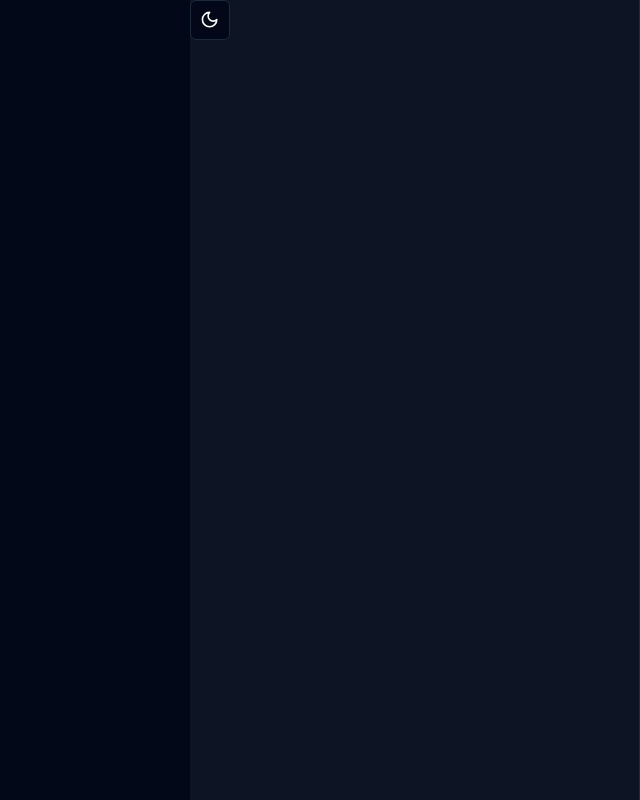
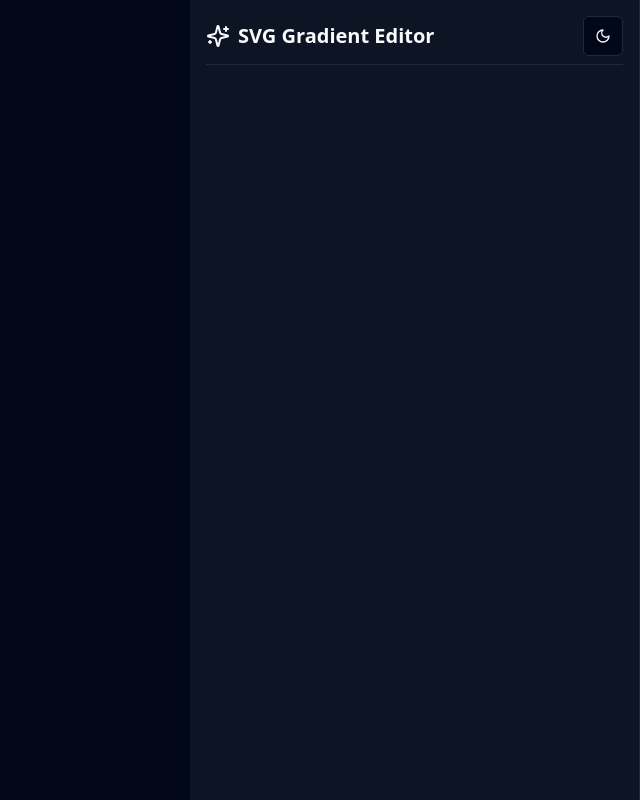
Before and after one commit to afternoon2/svg-gradient-editor, a React (Vite) app: page / in a window 1280 px wide. Shown: the whole page, without its empty margins (640-1280 px from the left). Built offline with nearby package versions, Linux system fonts and the light colour scheme; the HTML template or start-up script is replaced by a standard one.

Commit message:
wip: aside component

```diff
--- a/package.json
+++ b/package.json
@@ -5,6 +5,7 @@
   "homepage": "https://afternoon2.github.io/svg-gradient-editor",
   "dependencies": {
     "@radix-ui/react-dropdown-menu": "^2.1.1",
+    "@radix-ui/react-separator": "^1.1.0",
     "@radix-ui/react-slot": "^1.1.0",
     "chroma-js": "^3.0.0",
     "class-variance-authority": "^0.7.0",
--- a/src/App.tsx
+++ b/src/App.tsx
@@ -1,17 +1,20 @@
 import { ThemeProvider } from "@/components/theme-provider";
-import { ModeToggle } from "./components/mode-toggle";
 import ListContextProvider from "./state/list";
+import Container from "@/components/container";
+import Aside from "@/components/aside";
+import { Separator } from "@/components/ui/separator";
 
 function App() {
   return (
     <ThemeProvider defaultTheme="dark" storageKey="vite-ui-theme">
       <ListContextProvider>
-        <div className="grid min-h-screen w-full grid-cols-[1fr_220px] md:grid-cols-[1fr_220px] lg:grid-cols-[1fr_280px] xl:grid-cols-[1fr_450px]">
+        <Container>
           <main className="flex flex-col"></main>
-          <aside className="hidden border-r bg-muted/40 md:block">
-            <ModeToggle />
-          </aside>
-        </div>
+          <Aside>
+            <Aside.Header />
+            <Separator />
+          </Aside>
+        </Container>
       </ListContextProvider>
     </ThemeProvider>
   );
--- /dev/null
+++ b/src/components/aside.tsx
@@ -0,0 +1,24 @@
+import { SparklesIcon } from "lucide-react";
+import { FC, PropsWithChildren } from "react";
+import { TypographyH4 } from "./ui/typography-h4";
+import { ModeToggle } from "./mode-toggle";
+
+const Header: FC = () => (
+  <header className="w-full pb-2 flex items-center justify-between">
+    <div className="flex items-center">
+      <SparklesIcon className="h-6 w-6" />
+      <TypographyH4 className="pl-2">SVG Gradient Editor</TypographyH4>
+    </div>
+    <ModeToggle />
+  </header>
+);
+
+const Aside: FC<PropsWithChildren> & { Header: FC } = ({ children }) => (
+  <aside className="hidden border-r bg-muted/40 md:block px-4 py-4">
+    {children}
+  </aside>
+);
+
+Aside.Header = Header;
+
+export default Aside;
--- /dev/null
+++ b/src/components/container.tsx
@@ -0,0 +1,9 @@
+import { FC, PropsWithChildren } from "react";
+
+const Container: FC<PropsWithChildren> = ({ children }) => (
+  <div className="grid min-h-screen w-full grid-cols-[1fr_220px] md:grid-cols-[1fr_220px] lg:grid-cols-[1fr_280px] xl:grid-cols-[1fr_450px]">
+    {children}
+  </div>
+);
+
+export default Container;
--- a/src/components/mode-toggle.tsx
+++ b/src/components/mode-toggle.tsx
@@ -16,8 +16,8 @@ export function ModeToggle() {
     <DropdownMenu>
       <DropdownMenuTrigger asChild>
         <Button variant="outline" size="icon">
-          <Sun className="h-[1.2rem] w-[1.2rem] rotate-0 scale-100 transition-all dark:-rotate-90 dark:scale-0" />
-          <Moon className="absolute h-[1.2rem] w-[1.2rem] rotate-90 scale-0 transition-all dark:rotate-0 dark:scale-100" />
+          <Sun className="h-[1rem] w-[1rem] rotate-0 scale-100 transition-all dark:-rotate-90 dark:scale-0" />
+          <Moon className="absolute h-[1rem] w-[1rem] rotate-90 scale-0 transition-all dark:rotate-0 dark:scale-100" />
           <span className="sr-only">Toggle theme</span>
         </Button>
       </DropdownMenuTrigger>
--- /dev/null
+++ b/src/components/ui/separator.tsx
@@ -0,0 +1,29 @@
+import * as React from "react"
+import * as SeparatorPrimitive from "@radix-ui/react-separator"
+
+import { cn } from "@/lib/utils"
+
+const Separator = React.forwardRef<
+  React.ElementRef<typeof SeparatorPrimitive.Root>,
+  React.ComponentPropsWithoutRef<typeof SeparatorPrimitive.Root>
+>(
+  (
+    { className, orientation = "horizontal", decorative = true, ...props },
+    ref
+  ) => (
+    <SeparatorPrimitive.Root
+      ref={ref}
+      decorative={decorative}
+      orientation={orientation}
+      className={cn(
+        "shrink-0 bg-border",
+        orientation === "horizontal" ? "h-[1px] w-full" : "h-full w-[1px]",
+        className
+      )}
+      {...props}
+    />
+  )
+)
+Separator.displayName = SeparatorPrimitive.Root.displayName
+
+export { Separator }
--- /dev/null
+++ b/src/components/ui/typography-h4.tsx
@@ -0,0 +1,14 @@
+import { FC, PropsWithChildren } from "react";
+
+export const TypographyH4: FC<PropsWithChildren<{ className?: string }>> = ({
+  children,
+  className,
+}) => (
+  <h4
+    className={`scroll-m-20 text-xl font-semibold tracking-normal${
+      className ? ` ${className}` : ""
+    }`}
+  >
+    {children}
+  </h4>
+);
```
Also changed, not shown: 1 other file (tests, documents, lock files or other folders).
